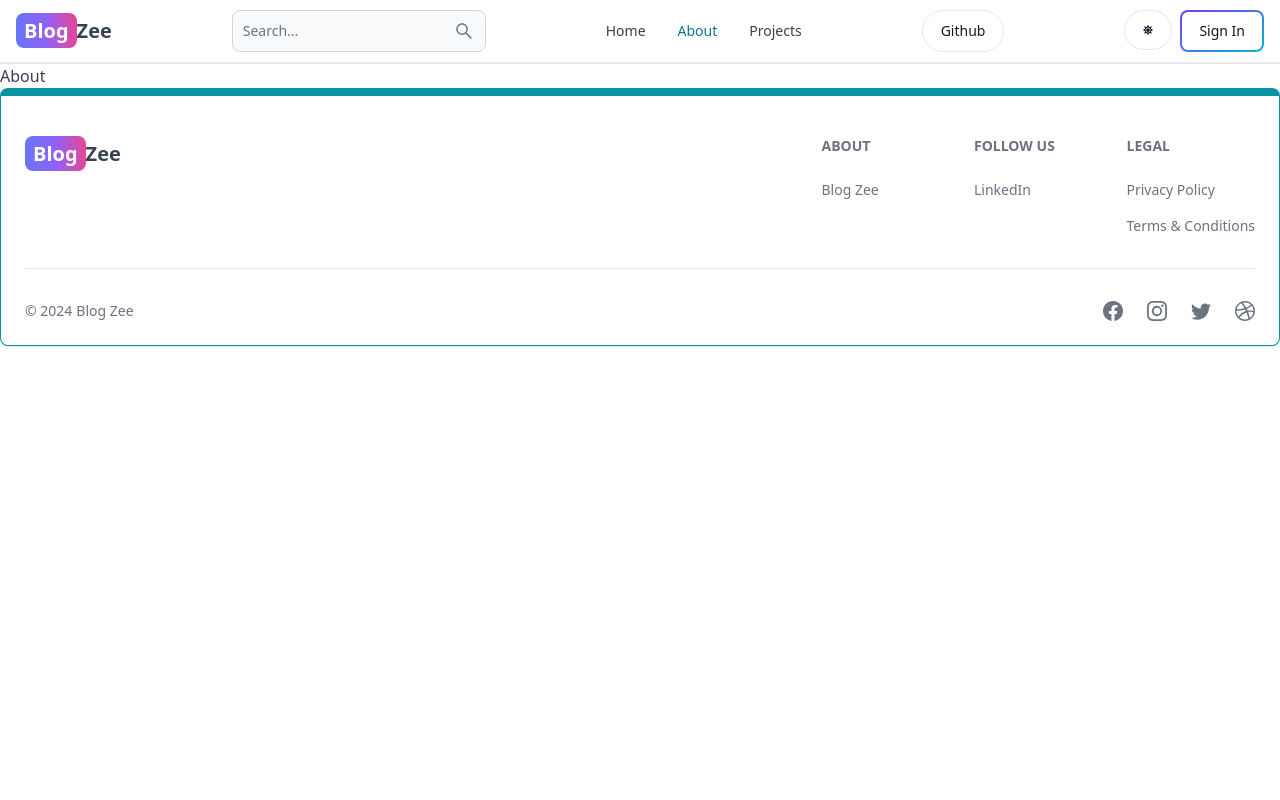
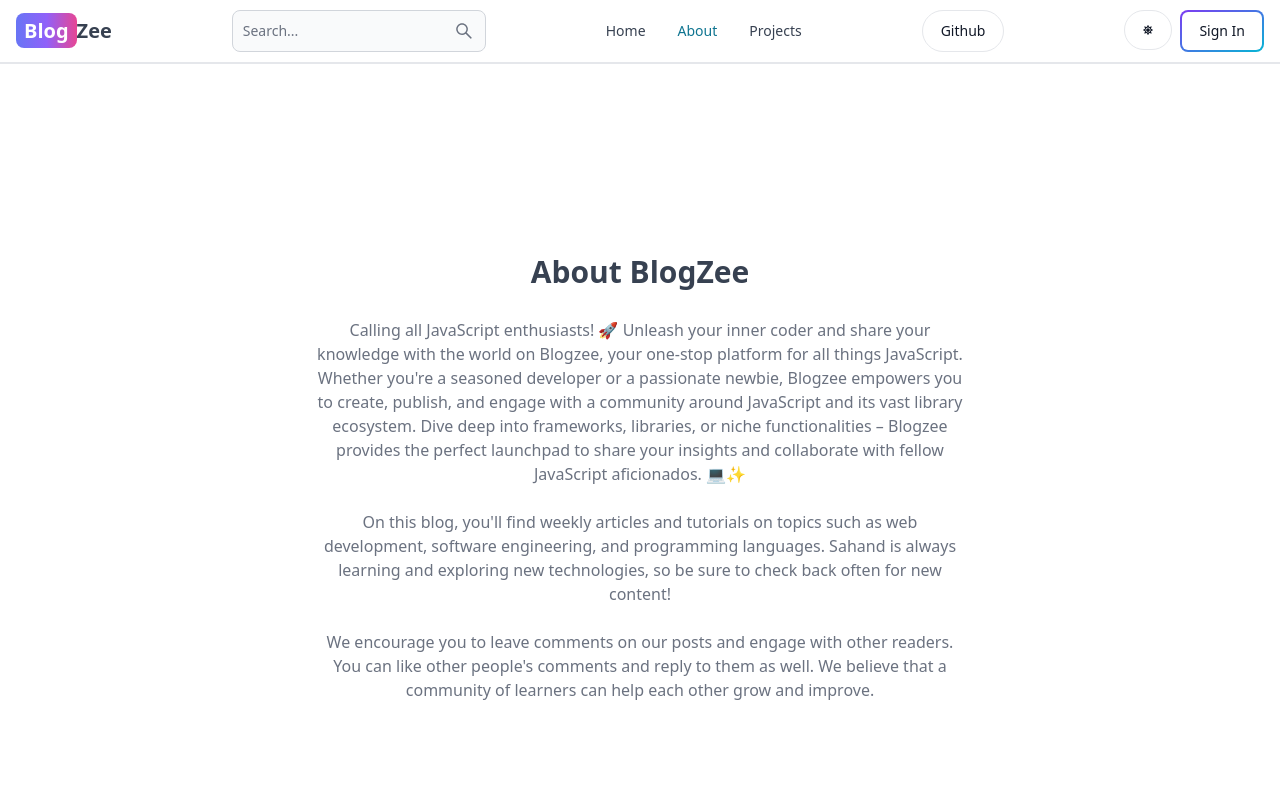
Before and after one commit to ro14hit/BLOG_APP, a React (Vite) app in the folder client/: page /about in a window 1280 px wide. Shown: the top 800 px of the page. Built offline with nearby package versions, Linux system fonts and the light colour scheme; no server answers.

Commit message:
Completed about and Project section as well as added favicon

```diff
--- a/client/index.html
+++ b/client/index.html
@@ -2,6 +2,7 @@
 <html lang="en">
   <head>
     <meta charset="UTF-8" />
+    <link rel="icon" type="image/svg+xml" href="./public/favIcon.png" />
     <meta name="viewport" content="width=device-width, initial-scale=1.0" />
     <title>BlogZee</title>
   </head>
--- a/client/src/pages/About.jsx
+++ b/client/src/pages/About.jsx
@@ -1,11 +1,40 @@
-import React from 'react'
+export default function About() {
+  return (
+    <div className="min-h-screen flex items-center justify-center">
+      <div className="max-w-2xl mx-auto p-3 text-center">
+        <div>
+          <h1 className="text-3xl font font-semibold text-center my-7">
+            About BlogZee
+          </h1>
+          <div className="text-md text-gray-500 flex flex-col gap-6">
+            <p>
+              Calling all JavaScript enthusiasts! 🚀 Unleash your inner coder
+              and share your knowledge with the world on Blogzee, your one-stop
+              platform for all things JavaScript. Whether you're a seasoned
+              developer or a passionate newbie, Blogzee empowers you to create,
+              publish, and engage with a community around JavaScript and its
+              vast library ecosystem. Dive deep into frameworks, libraries, or
+              niche functionalities – Blogzee provides the perfect launchpad to
+              share your insights and collaborate with fellow JavaScript
+              aficionados. 💻✨
+            </p>
 
-const About = () => {
-  return (
-    <div>
-      About
+            <p>
+              On this blog, you'll find weekly articles and tutorials on topics
+              such as web development, software engineering, and programming
+              languages. Sahand is always learning and exploring new
+              technologies, so be sure to check back often for new content!
+            </p>
+
+            <p>
+              We encourage you to leave comments on our posts and engage with
+              other readers. You can like other people's comments and reply to
+              them as well. We believe that a community of learners can help
+              each other grow and improve.
+            </p>
+          </div>
+        </div>
+      </div>
     </div>
-  )
+  );
 }
-
-export default About
--- a/client/src/pages/Projects.jsx
+++ b/client/src/pages/Projects.jsx
@@ -1,11 +1,14 @@
-import React from 'react'
+import CallToAction from "../components/CallToAction";
 
-const Projects = () => {
+export default function Projects() {
   return (
-    <div>
-      Projects
+    <div className="min-h-screen max-w-2xl mx-auto flex justify-center items-center flex-col gap-6 p-3">
+      <h1 className="text-3xl font-semibold">Pojects</h1>
+      <p className="text-md text-gray-500">
+        Build fun and engaging projects while learning HTML, CSS, and
+        JavaScript!
+      </p>
+      <CallToAction />
     </div>
-  )
+  );
 }
-
-export default Projects
```
Also changed, not shown: client/public/favIcon.png (added), client/src/assets/AI1.jpg (added).
